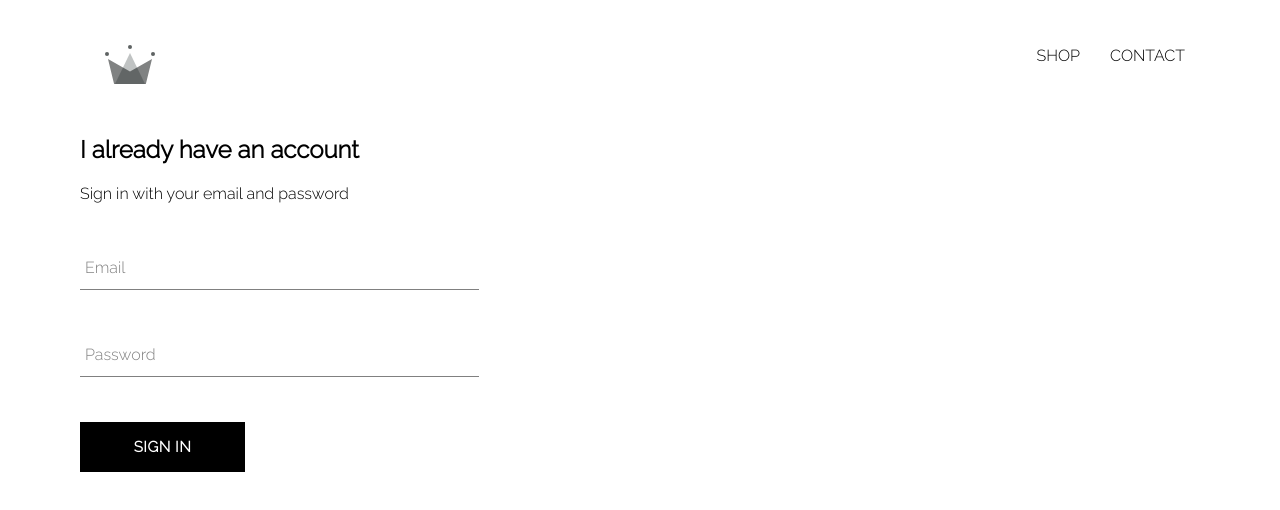
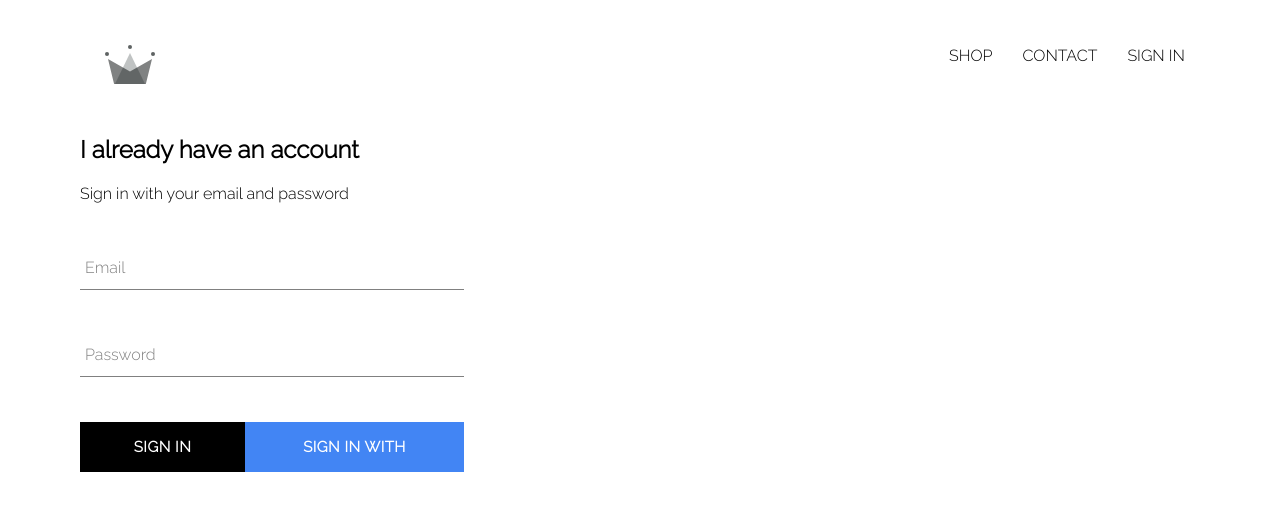
Before and after one commit to HoTrongTin/clothing-shop, a React (Create React App) app: page /signin in a window 1280 px wide. Shown: the top 510 px of the page. Built offline with nearby package versions, Linux system fonts and the light colour scheme; no server answers.

Commit message:
integrated firebase into application, created sign page with sign in and sign in with google

```diff
--- a/package.json
+++ b/package.json
@@ -6,6 +6,7 @@
     "@testing-library/jest-dom": "^4.2.4",
     "@testing-library/react": "^9.5.0",
     "@testing-library/user-event": "^7.2.1",
+    "firebase": "^7.13.2",
     "node-sass": "^4.13.1",
     "react": "^16.13.1",
     "react-dom": "^16.13.1",
--- a/src/App.css
+++ b/src/App.css
@@ -7,3 +7,7 @@
     text-decoration: none;
     color: black;
 }
+
+* {
+    box-sizing: border-box;
+}
--- a/src/App.js
+++ b/src/App.js
@@ -8,10 +8,39 @@
 import Header from './components/header/header.component.jsx'
 import SignInAndSignUpPage from './pages/sign-in-and-sign-up/sign-in-and-sign-up.component.jsx'
 
-function App() {
+import { auth } from './firebase/firebase.utils'; // authentication functionality
+
+class App extends React.Component{
+  constructor(){
+    super();
+
+    this.state = {
+      currentUser: null
+    }
+  }
+
+  //method đừng để unsubcribe listen trạng thái đăng nhập, vì có thể dẫn tới memory leak
+  unsubcribeFromAuth = null;
+
+  componentDidMount(){
+    //thông tin phiên đăng nhập được lưu trong Cookie
+    //khi sign in, sign out, change pass... trong browser bằng firebase, thông tin user sẽ được lưu lại, và sử dụng thông tin đó bằng method onAuthStateChanged()
+    //onAuthStateChanged() sẽ listen trạng thái đăng nhập của ng dùng liên tục, từ khi component mounted
+    this.unsubcribeFromAuth = auth.onAuthStateChanged( user => {
+      this.setState({currentUser: user})
+      console.log(user);
+    })
+  }
+
+  componentWillUnmount(){
+    //ngưng listen trạng thái đăng nhập từ firebase authentication
+    this.unsubcribeFromAuth()
+  }
+
+  render(){
     return (
       <div>
-      <Header/>
+        <Header currentUser={this.state.currentUser}/>    {/* pass current user detail về phần header, để hiện hoặc ẩn nút Sign In, Sign Out*/}
         <Switch>
           <Route exact path='/' component={HomePage}/>
           <Route path='/shop' component={ShopPage}/>
@@ -20,5 +49,6 @@
       </div>
     );
   }
+}
 
 export default App;
--- a/src/components/custom-button/custom-button.component.jsx
+++ b/src/components/custom-button/custom-button.component.jsx
@@ -2,8 +2,8 @@
 
 import './custom-button.style.scss';
 
-const CustomButton = ({children, ...otherProps}) => (
-    <button className='custom-button' {...otherProps}>
+const CustomButton = ({children, isGoogleSignIn, ...otherProps}) => (
+    <button className={`${isGoogleSignIn ? 'google-sign-in' : ''} custom-button`} {...otherProps}>
         {children}
     </button>
 )
--- a/src/components/custom-button/custom-button.style.scss
+++ b/src/components/custom-button/custom-button.style.scss
@@ -21,4 +21,17 @@
       border: 1px solid black;
 
     }
+
+    &.google-sign-in{
+        background-color: #4285f4;
+        color: white;
+        transition: background-color 0.3s ease-in, border 0.3s ease-in, color 0.3s ease-in;
+
+        &:hover{
+            background-color: #ffffff;
+            color:  #2575f7;
+            border: 1px solid  #2575f7;
+        }
+    }
+
   }
--- a/src/components/header/header.component.jsx
+++ b/src/components/header/header.component.jsx
@@ -1,10 +1,13 @@
 import React from 'react'
 import {Link} from 'react-router-dom';
 
+import { auth } from '../../firebase/firebase.utils'
+
 import './header.style.scss'
+
 import {ReactComponent as Logo} from '../../assets/crown.svg.svg'
 
-const Header = () => (
+const Header = ({currentUser}) => (
     <div className='header'>
         <Link to='/' className='logo-container'>
             <Logo className='logo'/>
@@ -16,6 +19,12 @@
             <Link className='option' to='/shop'>
                 CONTACT
             </Link>
+            {
+                currentUser ?
+                <div className='option' onClick={() => auth.signOut()}>SIGN OUT</div>   // sign out người dùng đăng nhập bằng firebase*
+                :
+                <Link className='option' to='/signin'>SIGN IN</Link>
+            }
         </div>
     </div>
 )
--- a/src/components/header/header.style.scss
+++ b/src/components/header/header.style.scss
@@ -20,6 +20,7 @@
 
         .option {
             padding: 10px 15px;
+            cursor: pointer;
         }
     }
 }
--- a/src/components/sign-in/sign-in.component.jsx
+++ b/src/components/sign-in/sign-in.component.jsx
@@ -2,6 +2,9 @@
 
 import FormInput from '../form-input/form-input.component.jsx'
 import CustomButton from '../custom-button/custom-button.component.jsx'
+
+// import Google Firebase Authentication
+import { signInWithGoogle } from '../../firebase/firebase.utils'
 
 import './sign-in.style.scss';
 
@@ -37,9 +40,10 @@
                     <FormInput name='email' type='email' value={this.state.email}  onChange={this.handleChange} label='Email' required/>
                     <FormInput name='password' type='password' value={this.state.password} onChange={this.handleChange} label='Password' required/>
 
-                    <CustomButton type="submit" value='Submit Form'>
-                        Sign In
-                    </CustomButton>
+                    <div className='buttons'>
+                        <CustomButton type="submit" value='Submit Form'>Sign In</CustomButton>
+                        <CustomButton onClick={signInWithGoogle} isGoogleSignIn>Sign in with Google</CustomButton>
+                    </div>
                 </form>
             </div>
         )
--- a/src/components/sign-in/sign-in.style.scss
+++ b/src/components/sign-in/sign-in.style.scss
@@ -1,9 +1,14 @@
 .sign-in{
-    width: 30vw;
+    width: 380px;
     display: flex;
     flex-direction: column;
 
     .title{
         margin: 10px 0;
     }
+
+    .buttons {
+        display: flex;
+        justify-content: space-between;
+    }
 }
--- /dev/null
+++ b/src/firebase/firebase.utils.js
@@ -0,0 +1,34 @@
+import firebase from 'firebase/app';
+import 'firebase/firestore';
+import 'firebase/auth';
+
+const config = {
+    apiKey: "AIzaSyDOqGixm8_Fux5l12eWbyeJcqym6qAh3_k",
+    authDomain: "clothing-shop-db-e15e7.firebaseapp.com",
+    databaseURL: "https://clothing-shop-db-e15e7.firebaseio.com",
+    projectId: "clothing-shop-db-e15e7",
+    storageBucket: "clothing-shop-db-e15e7.appspot.com",
+    messagingSenderId: "947538258311",
+    appId: "1:947538258311:web:04ce56e6f9fb1d0de38b22",
+    measurementId: "G-GXTZ66DF5K"
+  };
+
+//initialize the  firebase app
+firebase.initializeApp(config);
+
+//export authorization: để xác nhận trạng thái đăng nhập của ng dùng
+export const auth = firebase.auth();
+
+//export firestore => to use the data base in other place
+export const firestore = firebase.firestore();
+
+//give access to Google Auth class
+const provider = new firebase.auth.GoogleAuthProvider()
+//choose to show pop up for Google authorization
+provider.setCustomParameters({promt: 'select_account'});
+
+// dùng để gán vào Button, trigger onClick callback
+export const signInWithGoogle = () => auth.signInWithPopup(provider);
+
+//export the whole setup
+export default firebase;
```
Also changed, not shown: 1 other file (tests, documents, lock files or other folders). Lines whose indentation alone changed are shown as unchanged.
